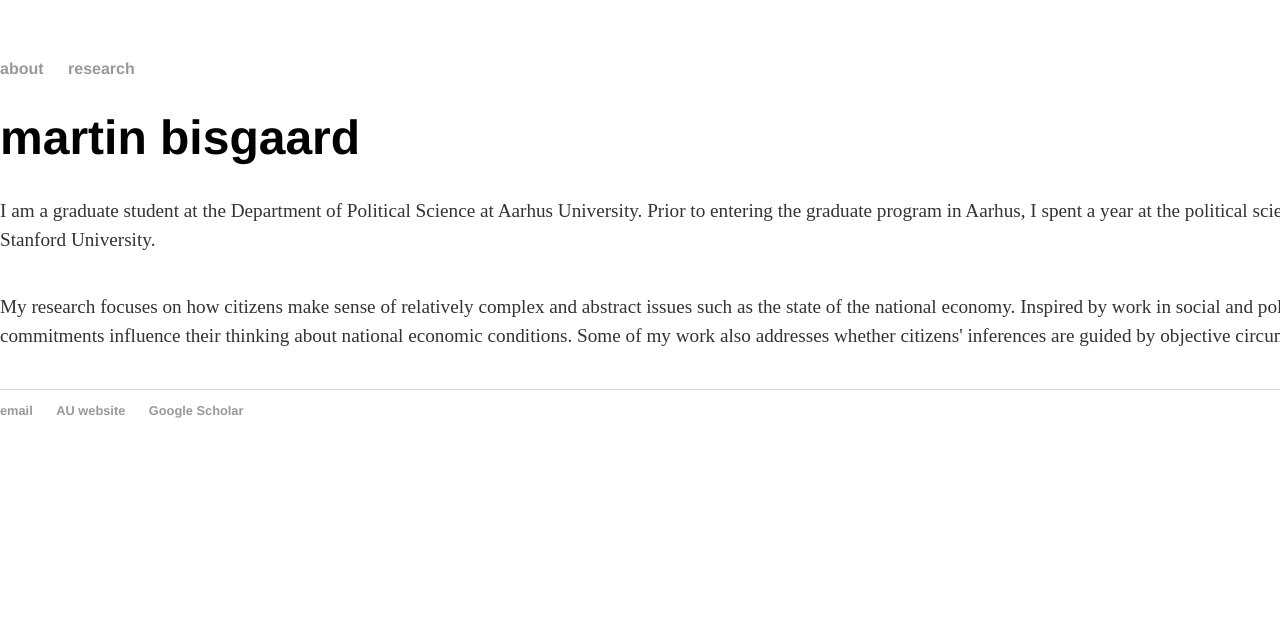
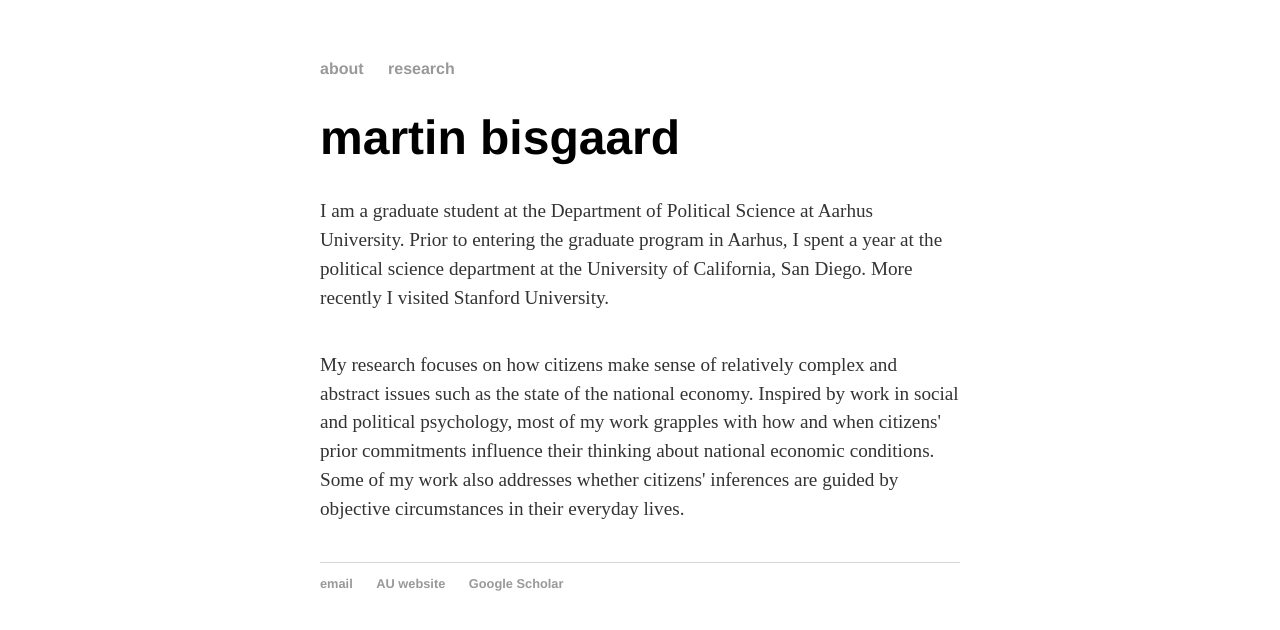
Before and after one commit to mbisgaard/mbisgaard.github.io, a Jekyll site: the page built from index.html, in a window 1280 px wide. Shown: the top 630 px of the page. Built offline with Jekyll 4.4.1, drawn with Linux system fonts in a browser that asks for light colours.

Commit message:
Update main.css

```diff
--- a/css/main.css
+++ b/css/main.css
@@ -1,6 +1,6 @@
 body {
     margin: 60px auto;
-    width: 150%;
+    width: 50%;
 }
 
 nav ul, footer ul {
```
